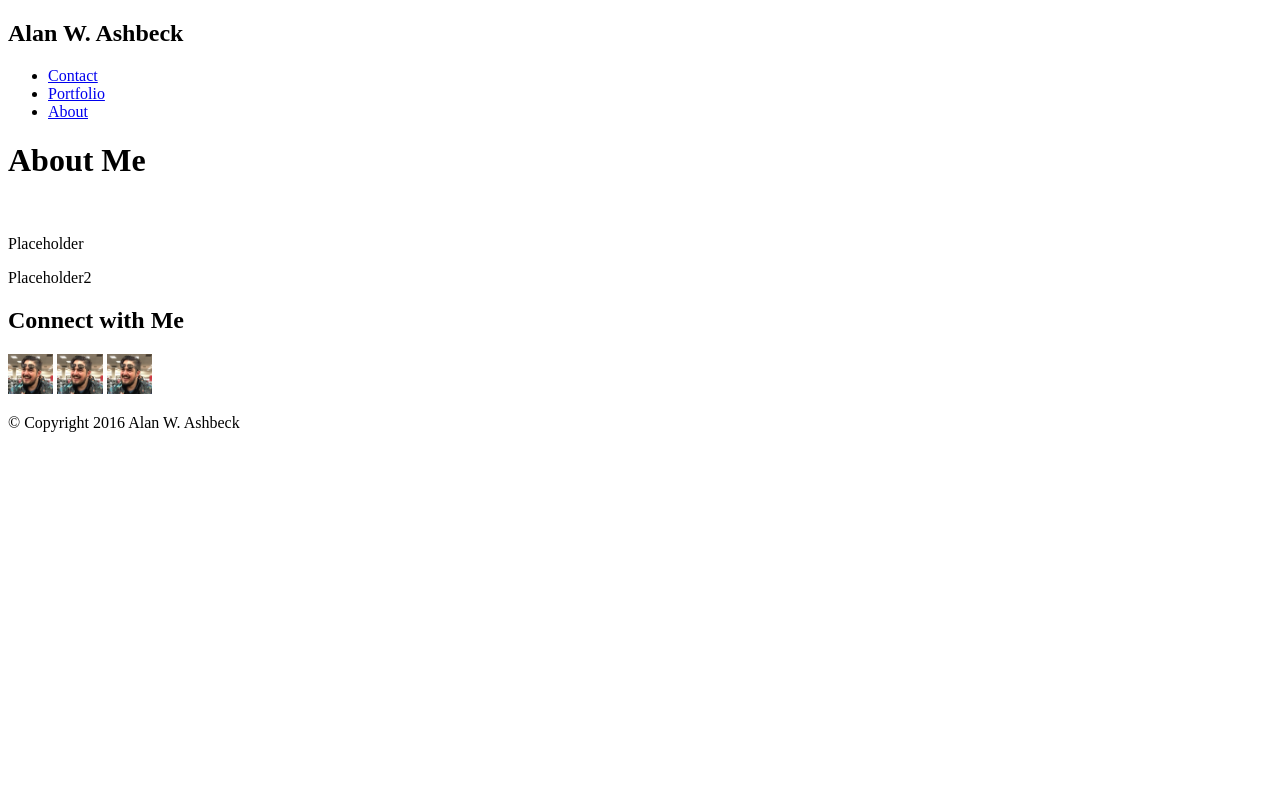
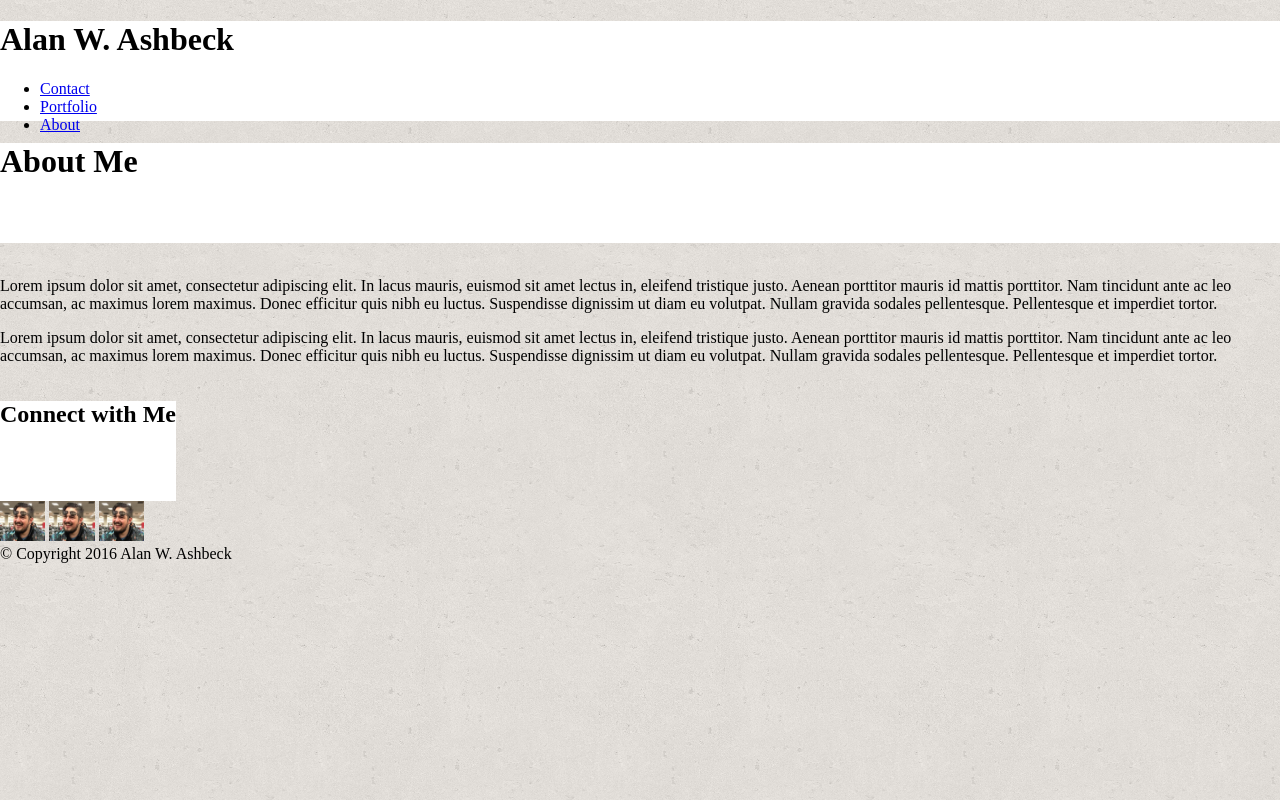
Before and after one commit to a-ashbeck/Basic-Portfolio, a PHP site: page / in a window 1280 px wide. Run offline with PHP 8.4, Linux system fonts and the light colour scheme.

Commit message:
Add lorem Ipsum placeholders

```diff
--- a/assets/css/style.css
+++ b/assets/css/style.css
@@ -1,39 +1,48 @@
 body {
-
+  background-image: url(../images/cork-wallet.jpg);
+  box-sizing: border-box;
+  padding: 0px;
+  margin: 0px;
 }
 
 #container {
 
 }
 
-nav {
-
+header {
+  background-color: #ffffff;
+  position: relative;
+  height: 100px;
+  width: 100%;
 }
 
 #main-header {
-
+  background-color: #4aaaa5;
+  padding: 5px;
 }
 
 #page-content {
-
+  float: left;
 }
 
 #about {
-
+  float: left;
 }
 
 #contact {
-
+  float: left;
 }
 
 #form {
-
+  float: left;
 }
 
 #portfolio {
-
+  float: left;
 }
 
 footer {
-
+  clear: both;
+  position: sticky;
+  bottom: 0;
 }
--- a/index.html
+++ b/index.html
@@ -5,25 +5,23 @@
   <link rel="stylesheet" type="text/css" href="assets/css/style.css">
 </head>
 <body>
-  <div id="container">
-    <nav>
-      <header id="main-header">
+  <header>
     <h1>Alan W. Ashbeck</h1>
-      </header>
     <ul>
       <li><a href="contact.html">Contact</a></li>
       <li><a href="portfolio.html">Portfolio</a></li>
       <li><a href="index.html">About</a></li>
     </ul>
-    </nav>
+  </header>
+  <div id="container">
     <div id="page-content">
       <div id="about">
         <header>
           <h1>About Me</h1>
         </header>
         <img src="" alt="">
-        <p>Placeholder</p>
-        <p>Placeholder2</p>
+        <p>Lorem ipsum dolor sit amet, consectetur adipiscing elit. In lacus mauris, euismod sit amet lectus in, eleifend tristique justo. Aenean porttitor mauris id mattis porttitor. Nam tincidunt ante ac leo accumsan, ac maximus lorem maximus. Donec efficitur quis nibh eu luctus. Suspendisse dignissim ut diam eu volutpat. Nullam gravida sodales pellentesque. Pellentesque et imperdiet tortor.</p>
+        <p>Lorem ipsum dolor sit amet, consectetur adipiscing elit. In lacus mauris, euismod sit amet lectus in, eleifend tristique justo. Aenean porttitor mauris id mattis porttitor. Nam tincidunt ante ac leo accumsan, ac maximus lorem maximus. Donec efficitur quis nibh eu luctus. Suspendisse dignissim ut diam eu volutpat. Nullam gravida sodales pellentesque. Pellentesque et imperdiet tortor.</p>
       </div>
       <div id="contact">
         <header>
@@ -34,9 +32,9 @@
         <a href="#"><img height="40" src="alanface.jpg" alt=""></a>
       </div>
     </div>
+  </div>
   <footer>
     <p>&copy; Copyright 2016 Alan W. Ashbeck</p>
   </footer>
-  </div>
 </body>
 </html>
```
Also changed, not shown: contact.html (+4 -10 lines), portfolio.html (+5 -11 lines). Lines whose indentation alone changed are shown as unchanged.
